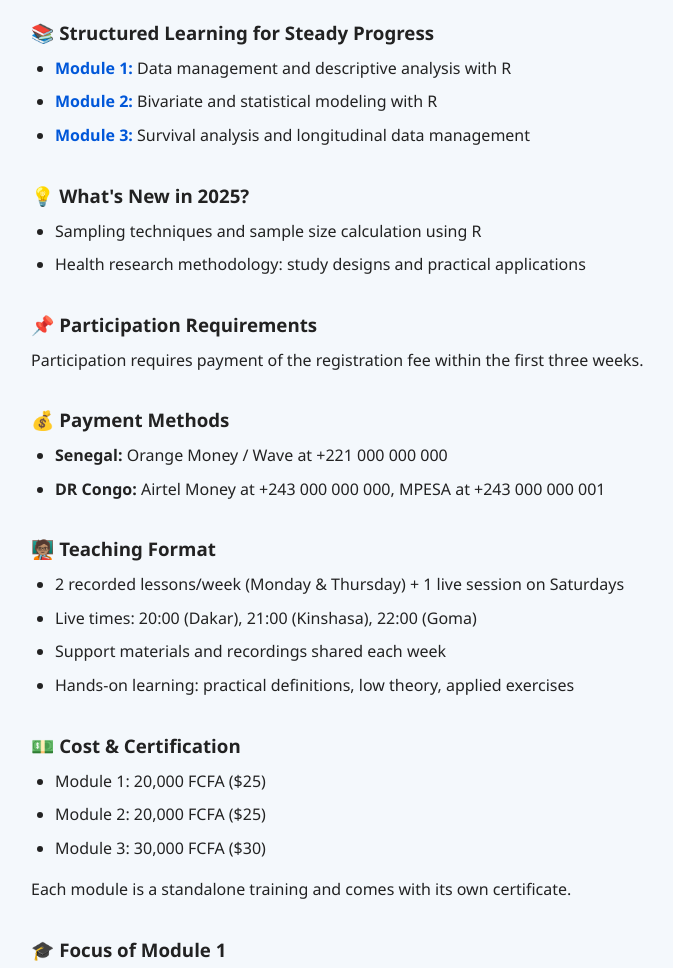
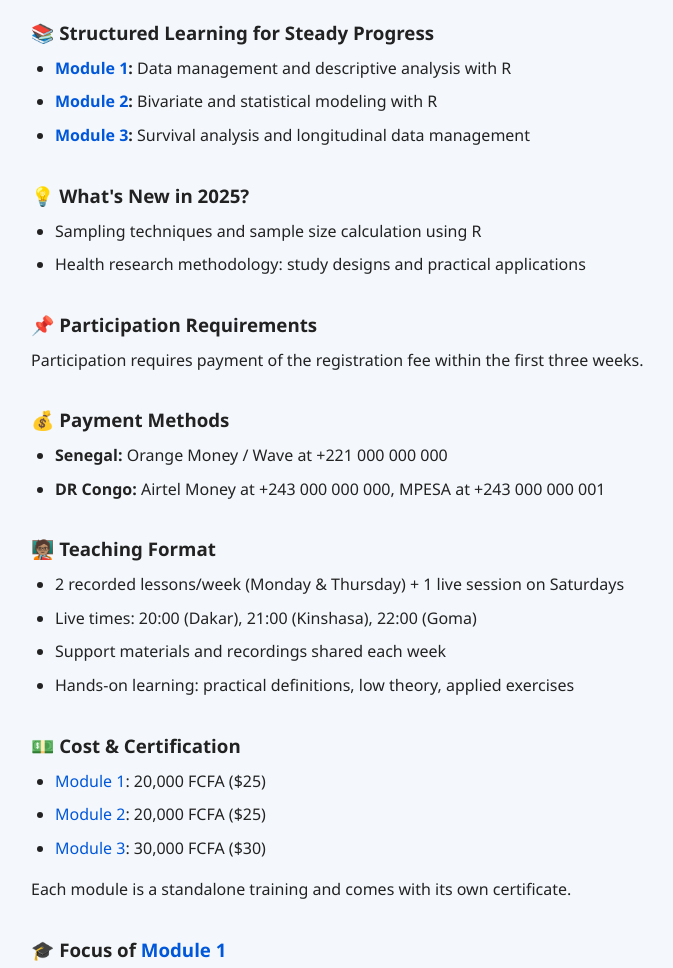
Before and after one commit to wems1987/bruce-research-site, a plain HTML site: page index.html in a window 1280 px wide. Shown: the part 820-1788 px from the top of the page, without its empty margins (129-802 px from the left). Drawn offline with Linux system fonts and the light colour scheme.

Commit message:
Update index.html

```diff
--- a/index.html
+++ b/index.html
@@ -108,9 +108,9 @@
 
       <h3>📚 Structured Learning for Steady Progress</h3>
       <ul>
-        <li><strong><a href="module1.html">Module 1:</a></strong> Data management and descriptive analysis with R</li>
-        <li><strong><a href="module2.html">Module 2:</a></strong> Bivariate and statistical modeling with R</li>
-        <li><strong><a href="module3.html">Module 3:</a></strong> Survival analysis and longitudinal data management</li>
+        <li><strong><a href="module1.html">Module 1</a>:</strong> Data management and descriptive analysis with R</li>
+        <li><strong><a href="module2.html">Module 2</a>:</strong> Bivariate and statistical modeling with R</li>
+        <li><strong><a href="module3.html">Module 3</a>:</strong> Survival analysis and longitudinal data management</li>
       </ul>
 
       <h3>💡 What's New in 2025?</h3>
@@ -138,13 +138,13 @@
 
       <h3>💵 Cost & Certification</h3>
       <ul>
-        <li>Module 1: 20,000 FCFA ($25)</li>
-        <li>Module 2: 20,000 FCFA ($25)</li>
-        <li>Module 3: 30,000 FCFA ($30)</li>
+        <li><a href="module1.html">Module 1</a>: 20,000 FCFA ($25)</li>
+        <li><a href="module2.html">Module 2</a>: 20,000 FCFA ($25)</li>
+        <li><a href="module3.html">Module 3</a>: 30,000 FCFA ($30)</li>
       </ul>
       <p>Each module is a standalone training and comes with its own certificate.</p>
 
-      <h3>🎓 Focus of Module 1</h3>
+      <h3>🎓 Focus of <a href="module1.html">Module 1</a></h3>
       <p>Core concepts: study population, sampling techniques, sample size calculation with R, types of studies, variable types, and appropriate visualizations.</p>
       <p>We’ll cover how to:</p>
       <ul>
```
